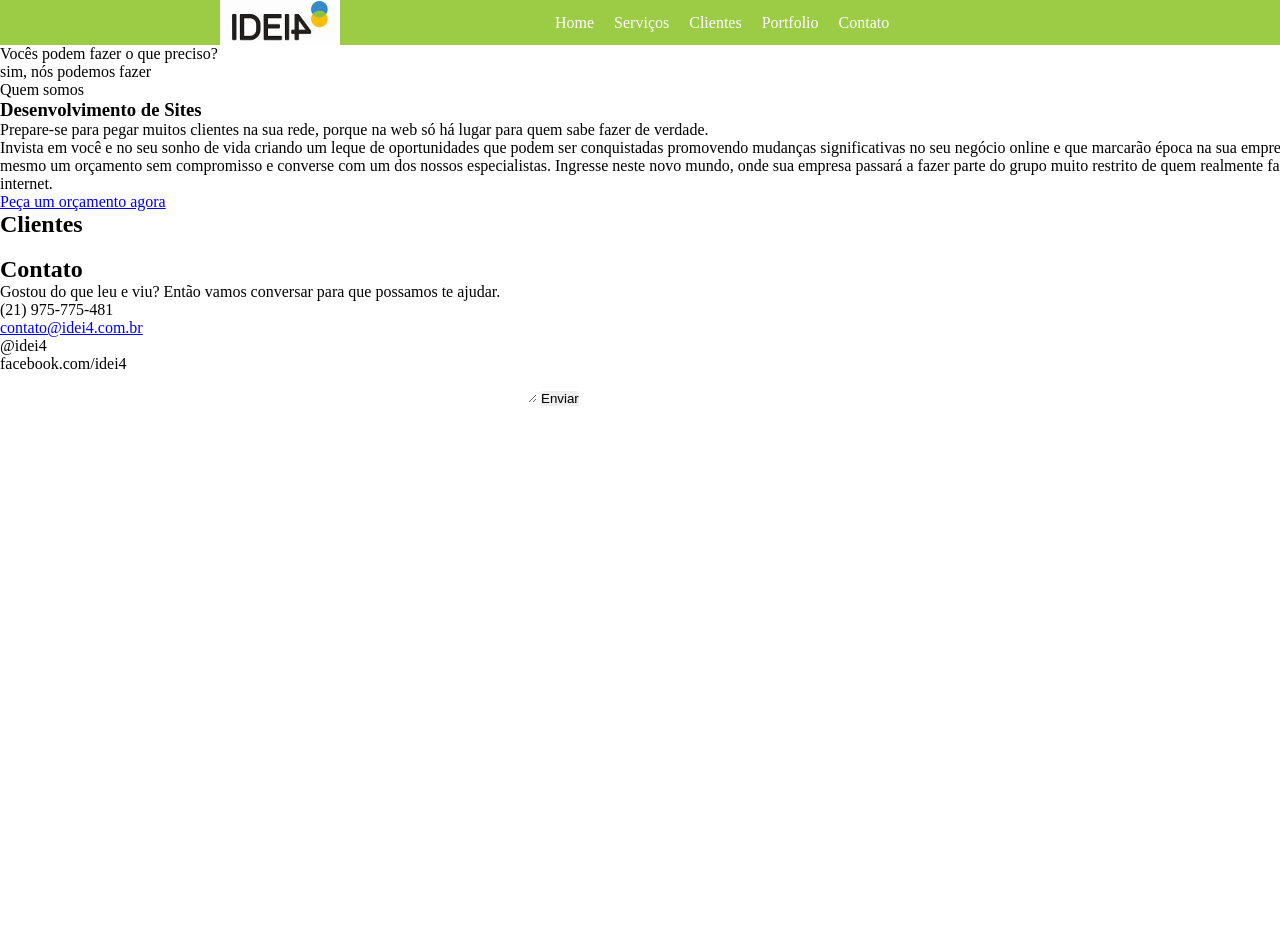
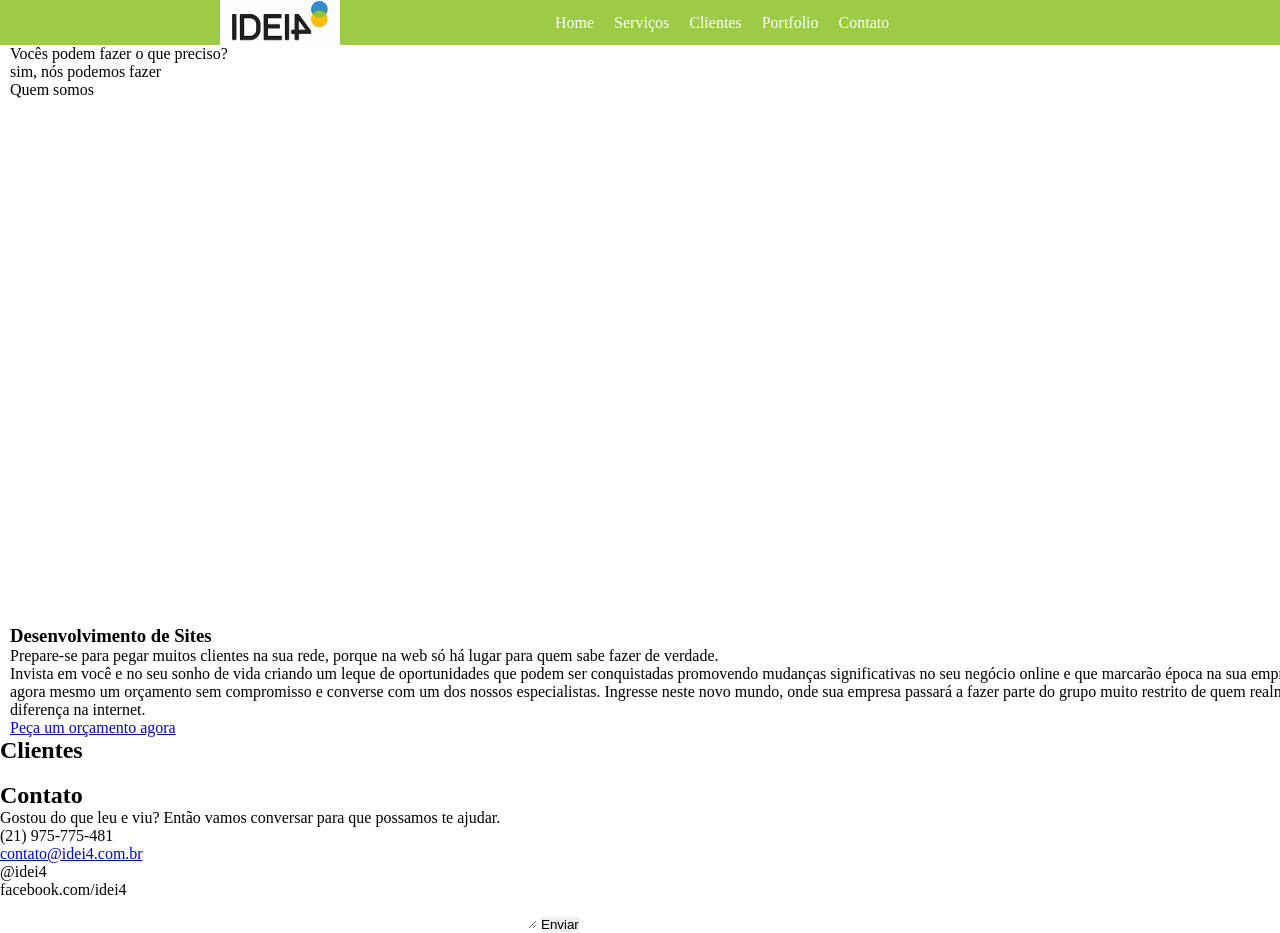
Before and after one commit to rodrigoIdei4/site-institucional-idei4, a website: page index.html in a window 1280 px wide. Shown: the top 933 px of the page. Before the commit the page ends 800 px from the top, so only its background shows below. Drawn offline with nearby package versions, Linux system fonts and the light colour scheme; some packages are replaced by stand-ins of ours; no server answers.

Commit message:
Criando o estilo das seções

```diff
--- a/sass/estilo.scss
+++ b/sass/estilo.scss
@@ -43,4 +43,18 @@ header{
 	width: 1400px;
 	margin: 0 auto;
 	clear: both;
+
+	#home{
+		@include zen-grid-item(12, 1);
+		height: 580px;
+	}
+
+	#desenvolvimento-de-sites{
+		@include zen-grid-item(12, 1);
+		clear: both;
+	}
+
+	.clientes{
+		clear: both;
+	}
 }
```
Also changed, not shown: css/estilo.css, css/estilo.min.css, 1 other file.
